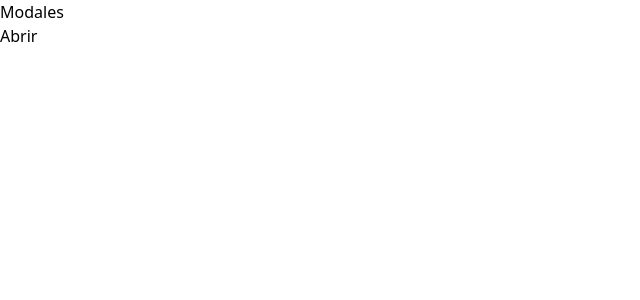
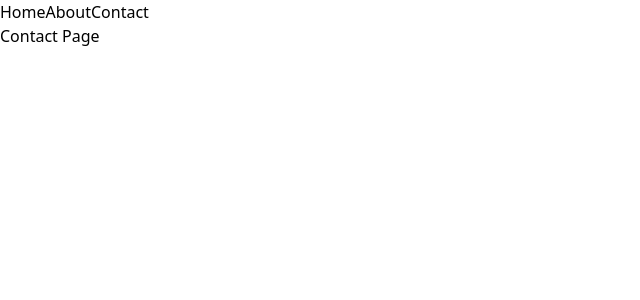
Before and after one commit to Angel-Raa/react-concepts, a React (Vite) app: page /contact in a window 1280 px wide. Shown: the top 300 px of the page, without its empty margins (0-640 px from the left). Built offline with nearby package versions, Linux system fonts and the light colour scheme.

Commit message:
seccion 1 de react Router

```diff
--- a/src/App.jsx
+++ b/src/App.jsx
@@ -1,11 +1,21 @@
-
-import { Modals } from "./components/modal-window/Modals";
-
-
+import {BrowserRouter , Routes, Route} from "react-router-dom";
+import { Home } from "./components/page/Home";
+import { Nav } from "./components/page/Nav";
+import { About } from "./components/page/About";
+import { Contact } from "./components/page/Contact";
+import { Error404 } from "./components/page/Error404";
 function App() {
   return (
     <div>
-    <Modals />
+      <BrowserRouter>
+      <Nav/>
+       <Routes>
+            <Route path="/"  element={<Home/>}/>
+            <Route path="/about" element={<About/>}/>
+            <Route path="/contact" element={<Contact/>}/>
+            <Route path="*" element={<Error404/>}/ >
+       </Routes>
+      </BrowserRouter>
     </div>
   );
 }
--- /dev/null
+++ b/src/components/page/About.jsx
@@ -0,0 +1,11 @@
+export const About = () => {
+    return (
+        <>
+        <div>
+            <h1>About Page</h1>
+
+        </div>
+
+        </>
+    )
+}
--- /dev/null
+++ b/src/components/page/Contact.jsx
@@ -0,0 +1,11 @@
+export const Contact = () => {
+    return (
+        <>
+        <div>
+            <h1>Contact Page</h1>
+
+        </div>
+
+        </>
+    )
+}
--- /dev/null
+++ b/src/components/page/Error404.jsx
@@ -0,0 +1,10 @@
+export const Error404 = () => {
+    return (
+        <>
+        <div>
+            <h1>Not Found</h1>
+        </div>
+
+        </>
+    )
+}
--- /dev/null
+++ b/src/components/page/Home.jsx
@@ -0,0 +1,11 @@
+
+export const Home = () => {
+    return (
+        <>
+        <div>
+            <h1>Home Page</h1>
+
+        </div>
+        </>
+    )
+}
--- /dev/null
+++ b/src/components/page/Nav.jsx
@@ -0,0 +1,20 @@
+import { Link } from "react-router-dom";
+export const Nav = () => {
+  return (
+    <>
+      <nav className="bg-blue-500 p-4">
+        <Link to="/" className="text-white hover:underline mx-2">
+          Home
+        </Link>
+        <Link to="/about" className="text-white hover:underline mx-2">
+          About
+        </Link>
+        <Link to="/contact" className="text-white hover:underline mx-2">
+          Contact
+        </Link>
+      </nav>
+
+
+    </>
+  );
+};
```
